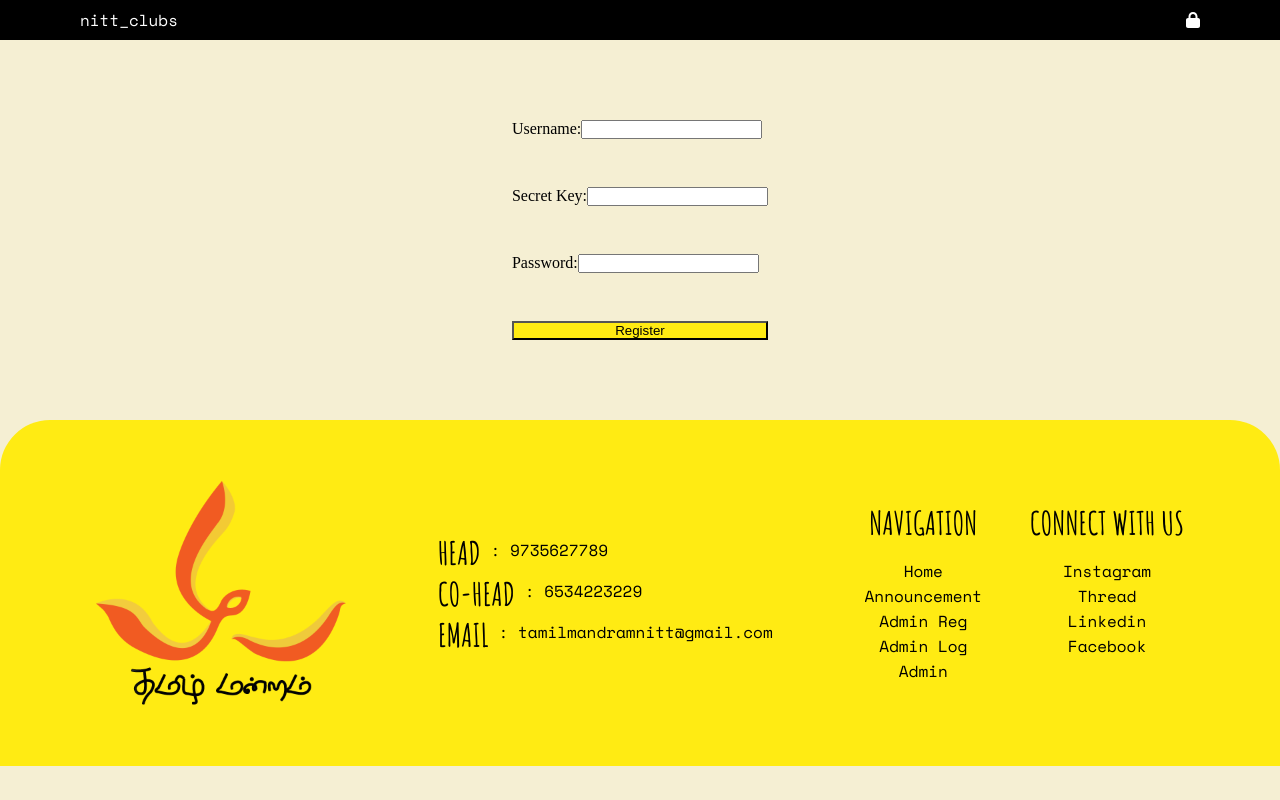
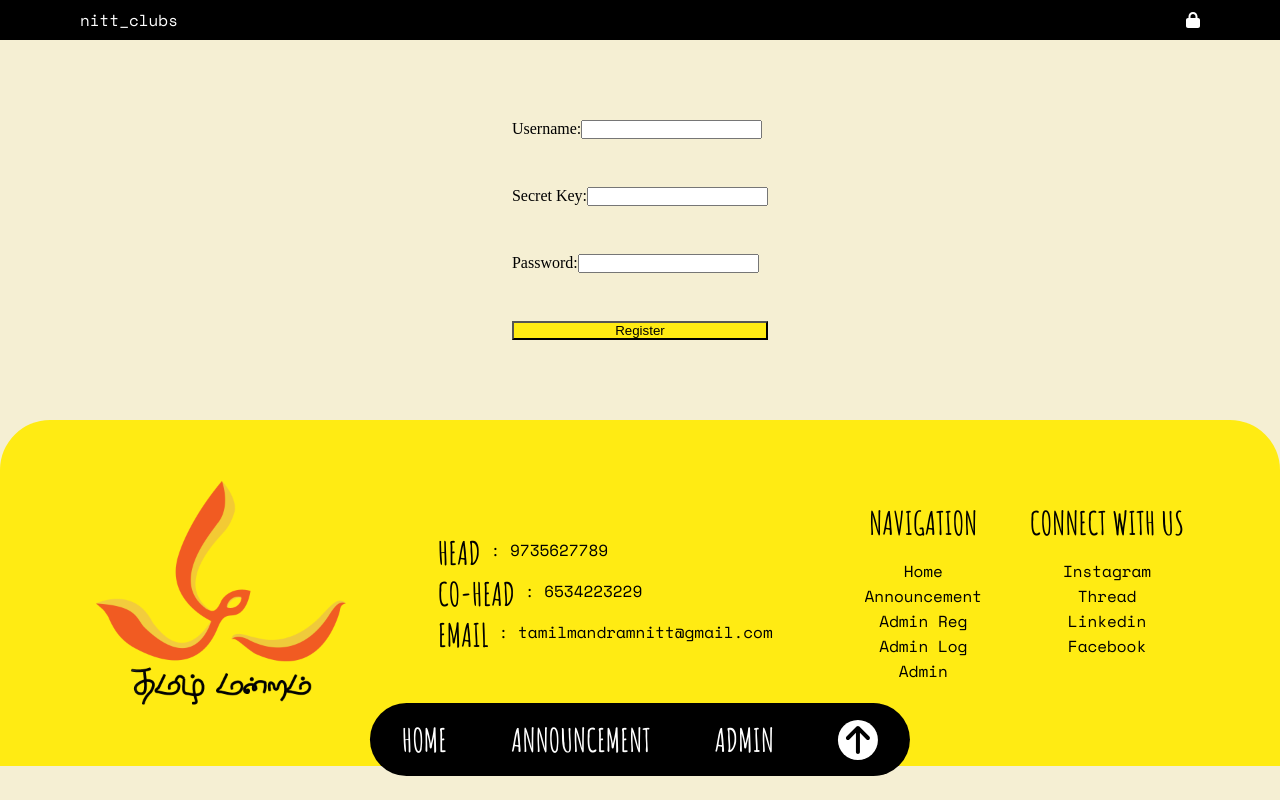
Before and after one commit to g-ka/tamil_mandram, a React (Create React App) app: page /tamil_mandram/admin_reg in a window 1280 px wide. Built offline with nearby package versions, Linux system fonts and the light colour scheme; no server answers.

Commit message:
initialising_navbar

```diff
--- a/src/App.js
+++ b/src/App.js
@@ -52,14 +52,14 @@ function App() {
       <Route path='' element={<Layout />}>
 
         {/* Public Routes */}
-        <Route index element={<Home />} />
+        <Route path='/' element={<Home />} />
         <Route path='/announcement' element={<Announcement />} />
         <Route path='/admin_reg' element={<Admin_reg />}/>
         <Route path='/admin_log' element={<Admin_log />}/>
 
         {/* Protected Routes */}
         <Route path='/admin' element={<Auth_layout />}>
-          <Route index element={<Edits />} />
+          <Route path='/admin/' element={<Edits />} />
           <Route path='/admin/messages' element={<Messages />} />
           <Route path='/admin/visits' element={<Visits />} />
         </Route>
--- a/src/Layout.js
+++ b/src/Layout.js
@@ -2,6 +2,7 @@ import React from 'react';
 import { Outlet } from 'react-router-dom';
 import Public_header from './component/Public_header';
 import Footer from './component/Footer';
+import Nav_bar from './component/Nav_bar';
 
 const Layout = () => {
   return (
@@ -9,6 +10,7 @@ const Layout = () => {
       <Public_header />
       <Outlet />
       <Footer />
+      <Nav_bar />
     </main>
   )
 }
--- a/src/component/Nav_bar.js
+++ b/src/component/Nav_bar.js
@@ -1,9 +1,20 @@
 import React from 'react';
+import { Link } from 'react-router-dom';
+import { faArrowUp } from "@fortawesome/free-solid-svg-icons";
+import { FontAwesomeIcon } from "@fortawesome/react-fontawesome";
 
 const Nav_bar = () => {
   return (
-    <nav>
-
+    <nav className='nav'>
+      <Link to='/' className='nav_home nav_link'>HOME</Link>
+      <Link to='/announcement' className='nav_announcement nav_link'>ANNOUNCEMENT</Link>
+      <Link to='/admin' className='nav_admin nav_link'>ADMIN</Link>
+      <button
+        className='nav_top'
+        onClick={() => window.scrollBy(0, -window.scrollY)}
+      >
+        <FontAwesomeIcon className='nav_top_icon' icon={faArrowUp}/>
+      </button>
     </nav>
   )
 }
--- a/src/component/home/home_components/Hero_page.js
+++ b/src/component/home/home_components/Hero_page.js
@@ -24,14 +24,6 @@ const Hero_page = () => {
         <p className='hero_section_heading_desc'>
           The official tamil linguistic club of NIT Trichy
         </p>
-        <div className='hero_section_heading_button'>
-          <Link to='/announcement' className='hero_section_heading_button_link'>
-            <button>
-              <p className='top'>Announcement</p>
-              <p className='bottom'>Announcement</p>
-            </button>
-          </Link>
-        </div>
       </div>
       <img  className='hero_section_snail' src={snail}/>
       <img  className='hero_section_butterfly' src={butterfly}/>
--- a/src/scss/generic/_generic.scss
+++ b/src/scss/generic/_generic.scss
@@ -4,6 +4,10 @@
   box-sizing: border-box;
 }
 
+html{
+  scroll-behavior: smooth;
+}
+
 body{
   background-color: #f5efd3;
 }
--- /dev/null
+++ b/src/scss/pages/_nav_bar.scss
@@ -0,0 +1,43 @@
+.nav{
+  background-color: black;
+  font-family: 'Amatic SC', sans-serif;
+  font-size: 2rem;
+  font-weight: 900;
+  display: inline-flex;
+  column-gap: 4rem;
+  padding: 1rem 2rem;
+  border: none;
+  border-radius: 50px;
+  justify-content: center;
+  align-items: center;
+  position: fixed;
+  bottom: 3%;
+  left: 50%;
+  transform: translateX(-50%);
+
+  &_link{
+    text-decoration: none;
+    color: white;
+    transition: transform 0.2s;
+  }
+  &_link:hover{
+    transform: translateY(-10%);
+  }
+
+  &_top{
+    background-color: white;
+    border: none;
+    height: 2.5rem;
+    aspect-ratio: 1/1;
+    border-radius: 50%;
+    cursor: pointer;
+
+    &_icon{
+      font-size: 2rem;
+      transition: transform 0.2s;
+    }
+    &_icon:hover{
+      transform: translateY(-10%);
+    }
+  }
+}
--- a/src/scss/style.scss
+++ b/src/scss/style.scss
@@ -8,4 +8,5 @@
 @use './pages/admin//admin_reg';
 @use './pages/admin/admin_log';
 @use './pages/admin/admin';
+@use './pages/nav_bar';
 @use './pages/footer';
--- a/src/style.css
+++ b/src/style.css
@@ -4,6 +4,10 @@
   margin: 0;
   padding: 0;
   box-sizing: border-box;
+}
+
+html {
+  scroll-behavior: smooth;
 }
 
 body {
@@ -266,38 +270,6 @@ body {
     font-size: 0.9rem;
     margin-top: 1rem;
   }
-}
-.hero_section_heading_button {
-  display: flex;
-  justify-content: space-around;
-  width: 100%;
-  align-items: center;
-  margin-top: 2rem;
-}
-.hero_section_heading_button_link {
-  text-decoration: none;
-}
-.hero_section_heading_button_link button {
-  font-family: "Space Mono", sans-serif;
-  text-transform: uppercase;
-  font-size: 1rem;
-  background-color: black;
-  color: white;
-  padding: 0.3rem 1rem;
-  border: none;
-  border-radius: 20px;
-  cursor: pointer;
-  height: 35px;
-  overflow: hidden;
-}
-.hero_section_heading_button_link button .top, .hero_section_heading_button_link button .bottom {
-  transition: transform 0.2s;
-}
-.hero_section_heading_button_link button:hover .top {
-  transform: translateY(-100%) skew(45deg);
-}
-.hero_section_heading_button_link button:hover .bottom {
-  transform: translateY(-100%);
 }
 .hero_section_snail {
   position: absolute;
@@ -1190,6 +1162,47 @@ body {
   align-items: center;
 }
 
+.nav {
+  background-color: black;
+  font-family: "Amatic SC", sans-serif;
+  font-size: 2rem;
+  font-weight: 900;
+  display: inline-flex;
+  column-gap: 4rem;
+  padding: 1rem 2rem;
+  border: none;
+  border-radius: 50px;
+  justify-content: center;
+  align-items: center;
+  position: fixed;
+  bottom: 3%;
+  left: 50%;
+  transform: translateX(-50%);
+}
+.nav_link {
+  text-decoration: none;
+  color: white;
+  transition: transform 0.2s;
+}
+.nav_link:hover {
+  transform: translateY(-10%);
+}
+.nav_top {
+  background-color: white;
+  border: none;
+  height: 2.5rem;
+  aspect-ratio: 1/1;
+  border-radius: 50%;
+  cursor: pointer;
+}
+.nav_top_icon {
+  font-size: 2rem;
+  transition: transform 0.2s;
+}
+.nav_top_icon:hover {
+  transform: translateY(-10%);
+}
+
 .foot {
   display: flex;
   justify-content: space-between;
```
Also changed, not shown: src/scss/pages/home/sections/_hero_section.scss (+0 -38 lines), 1 other file (tests, documents, lock files or other folders).
